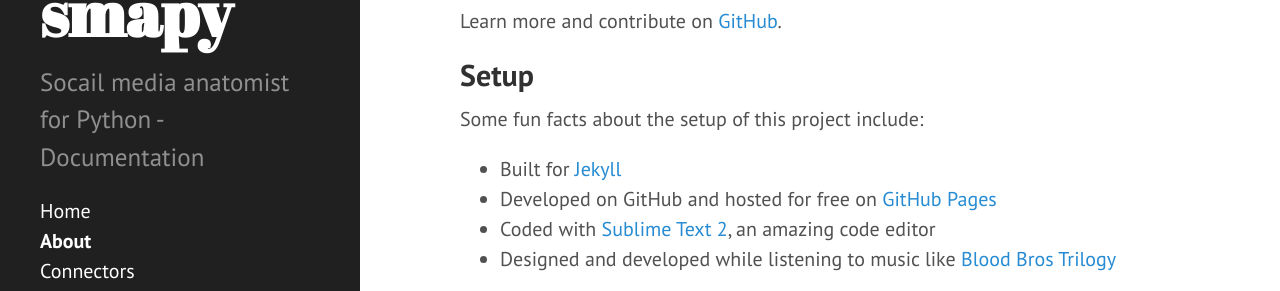
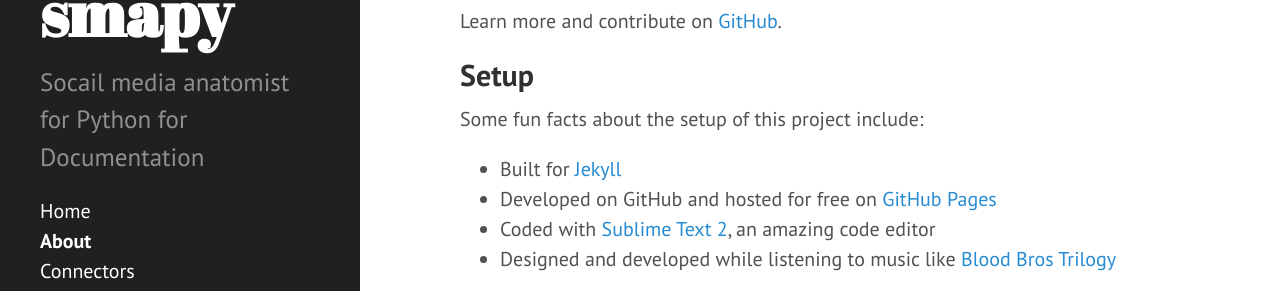
Before and after one commit to Sobach/smapy, a Jekyll site: the page built from about.md, in a window 1280 px wide. Shown: the part 494-785 px from the top of the page. Built offline with Jekyll 4.4.1, drawn with Linux system fonts in a browser that asks for light colours; Markdown is read by kramdown in place of the engine named in the settings.

Commit message:
learning markdown -5

```diff
--- a/_config.yml
+++ b/_config.yml
@@ -3,12 +3,12 @@
 pygments:         true
 
 # Permalinks
-permalink:        /smapy/:title
+permalink:        pretty
 
 # Setup
 title:            smapy
 tagline:          'social media anatomist'
-description:      'Socail media anatomist for Python - Documentation'
+description:      'Socail media anatomist for Python for Documentation'
 url:              http://sobach.github.io/smapy/
 
 author:
--- a/_includes/sidebar.html
+++ b/_includes/sidebar.html
@@ -20,7 +20,7 @@
         {% if node.title != null %}
           {% if node.layout == "page" %}
             <li class="sidebar-nav-item{% if page.url == node.url %} active{% endif %}">
-              <a href="{{ node.url }}">{{ node.title }}</a>
+              <a href="/smapy{{ node.url }}">{{ node.title }}</a>
             </li>
           {% endif %}
         {% endif %}
```
